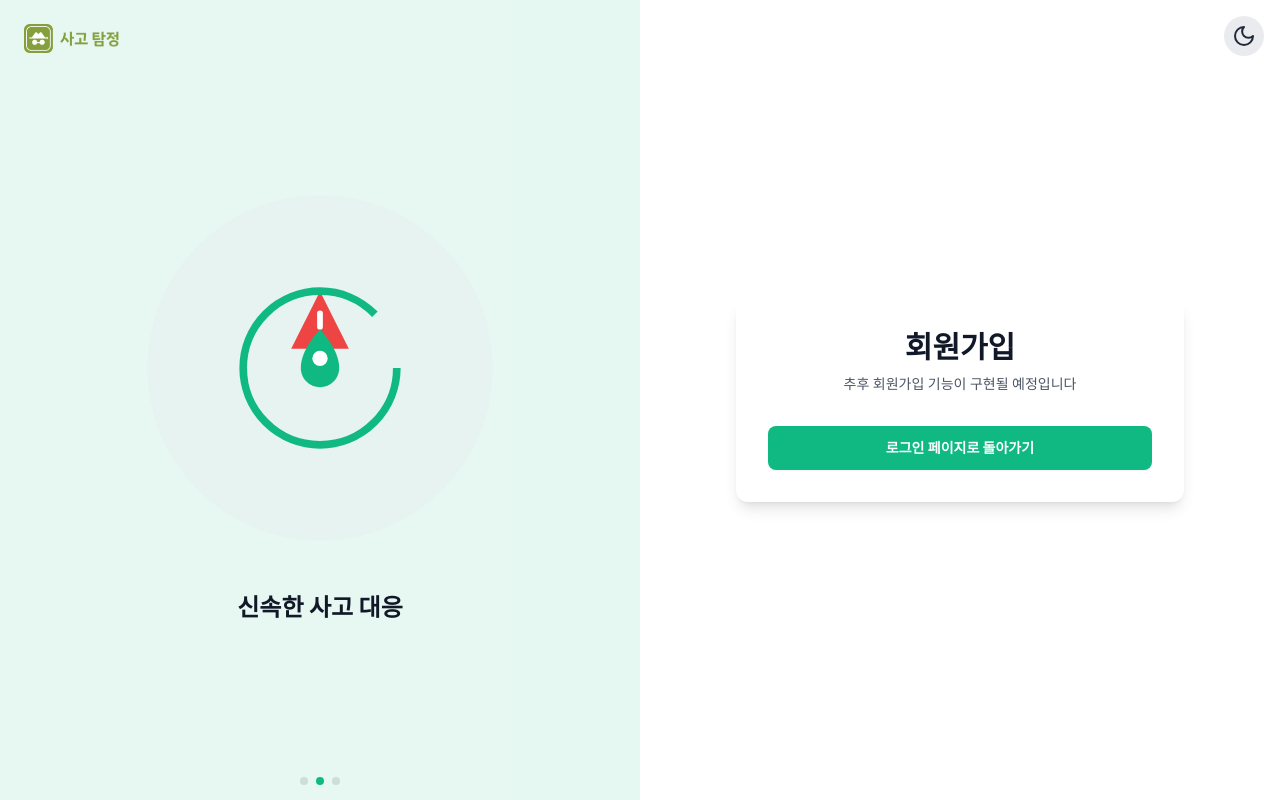
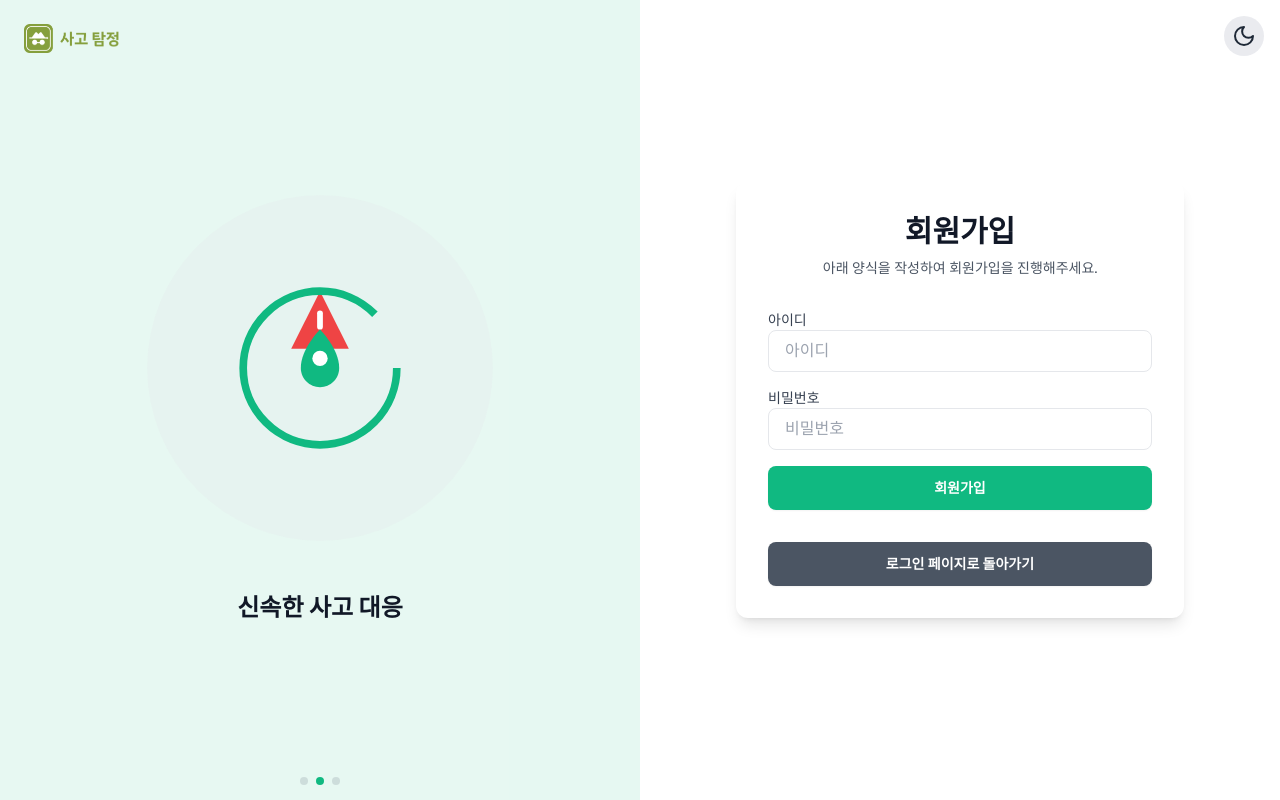
Before and after one commit to hwouu/traffic-incident-analysis-frontend-2, a Next.js app: page /register in a window 1280 px wide. Built offline with nearby package versions, Linux system fonts and the light colour scheme.

Commit message:
회원가입 폼 구현

```diff
--- a/src/app/register/page.tsx
+++ b/src/app/register/page.tsx
@@ -1,24 +1,87 @@
-'use client';
-
+"use client";
+import { useState } from 'react';
 import { useRouter } from 'next/navigation';
+import { registerUser } from '@/lib/auth/auth';
 
 export default function RegisterPage() {
   const router = useRouter();
+  const [formData, setFormData] = useState({
+    id: '',
+    password: '',
+  });
+  const [error, setError] = useState('');
+
+  const handleChange = (e: React.ChangeEvent<HTMLInputElement>) => {
+    const { name, value } = e.target;
+    setFormData((prev) => ({
+      ...prev,
+      [name]: value,
+    }));
+  };
+
+  const handleSubmit = (e: React.FormEvent) => {
+    e.preventDefault();
+    setError('');
+
+    // 회원가입 시도
+    const success = registerUser(formData);
+    if (success) {
+      router.push('/login'); // 회원가입 성공 시 로그인 페이지로 이동
+    } else {
+      setError('이미 존재하는 아이디입니다.');
+    }
+  };
 
   return (
     <div className="space-y-8">
+
       <div className="text-center">
         <h1 className="text-3xl font-bold text-gray-900 dark:text-white">
           회원가입
         </h1>
         <p className="mt-2 text-sm text-gray-600 dark:text-gray-400">
-          추후 회원가입 기능이 구현될 예정입니다
+          아래 양식을 작성하여 회원가입을 진행해주세요.
         </p>
       </div>
 
+      <form onSubmit={handleSubmit} className="space-y-4">
+        {error && <p className="text-red-500">{error}</p>}
+        <div>
+          <label className="block text-sm font-medium text-gray-700 dark:text-gray-300">
+            아이디
+          </label>
+          <input
+            type="text"
+            name="id"
+            value={formData.id}
+            onChange={handleChange}
+            placeholder="아이디"
+            required
+            className="w-full rounded-lg border px-4 py-2 dark:bg-gray-800 dark:text-white"
+          />
+        </div>
+
+        <div>
+          <label className="block text-sm font-medium text-gray-700 dark:text-gray-300">
+            비밀번호
+          </label>
+          <input
+            type="password"
+            name="password"
+            value={formData.password}
+            onChange={handleChange}
+            placeholder="비밀번호"
+            required
+            className="w-full rounded-lg border px-4 py-2 dark:bg-gray-800 dark:text-white"
+          />
+        </div>
+        <button type="submit" className="w-full rounded-lg bg-primary px-4 py-3 text-center text-sm font-semibold text-white shadow-sm transition-colors hover:bg-primary-dark focus:outline-none focus:ring-2 focus:ring-primary focus:ring-offset-2">
+          회원가입
+        </button>
+      </form>
       <button
         onClick={() => router.push('/login')}
-        className="w-full rounded-lg bg-primary px-4 py-3 text-center text-sm font-semibold text-white shadow-sm transition-colors hover:bg-primary-dark focus:outline-none focus:ring-2 focus:ring-primary focus:ring-offset-2"
+        className="w-full rounded-lg bg-gray-600 px-4 py-3 text-center text-sm font-semibold text-white shadow-sm transition-colors hover:bg-gray-700 focus:outline-none focus:ring-2 focus:ring-gray-600 focus:ring-offset-2 mt-4"
       >
         로그인 페이지로 돌아가기
       </button>
--- a/src/lib/auth/auth.ts
+++ b/src/lib/auth/auth.ts
@@ -11,8 +11,29 @@ const DUMMY_USER = {
   password: '1234',
 };
 
+// 더미 사용자 저장소 (배열 형태로 수정)
+const DUMMY_USERS: Credentials[] = [
+  { id: 'master', password: '1234' },
+];
+
 export const authenticateUser = (credentials: Credentials): boolean => {
   return credentials.id === DUMMY_USER.id && credentials.password === DUMMY_USER.password;
+};
+
+// 회원가입 함수
+export const registerUser = (newUser: Credentials): boolean => {
+  // 아이디가 이미 존재하는지 확인
+  const userExists = DUMMY_USERS.some((user) => user.id === newUser.id);
+
+  if (userExists) {
+    console.error('User already exists');
+    return false; // 사용자 중복
+  }
+
+  // 새로운 사용자 추가
+  DUMMY_USERS.push(newUser);
+  console.log('User registered:', newUser);
+  return true;
 };
 
 export const logout = () => {
```
Also changed, not shown: 1 other file (tests, documents, lock files or other folders).
